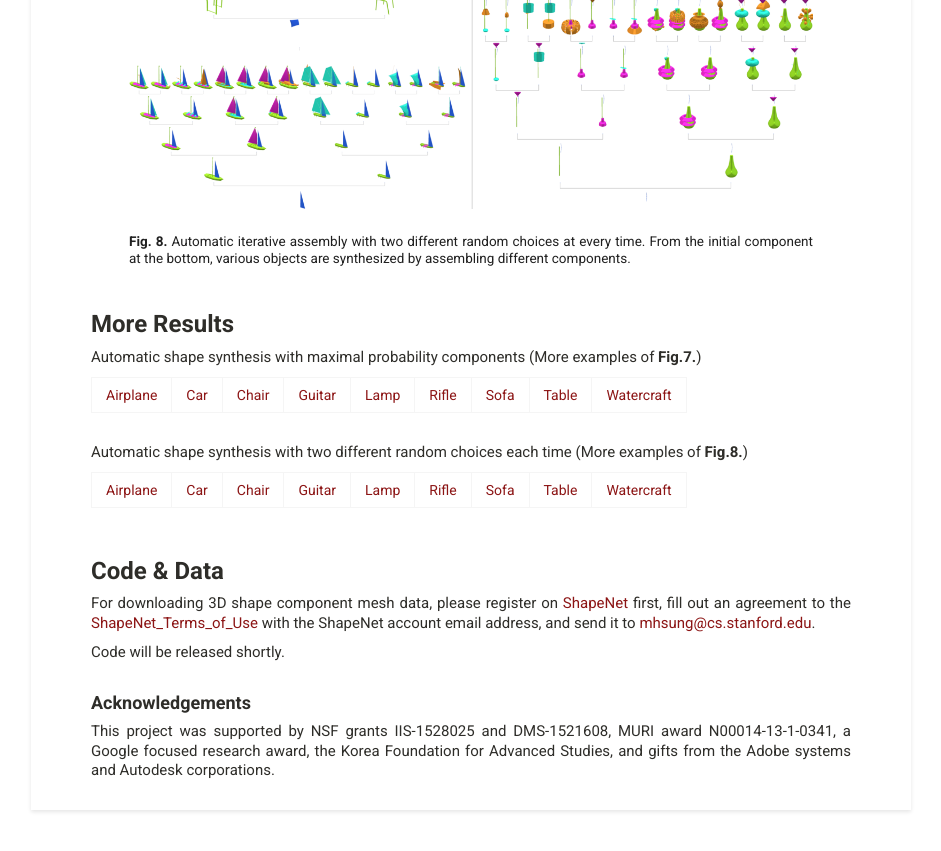
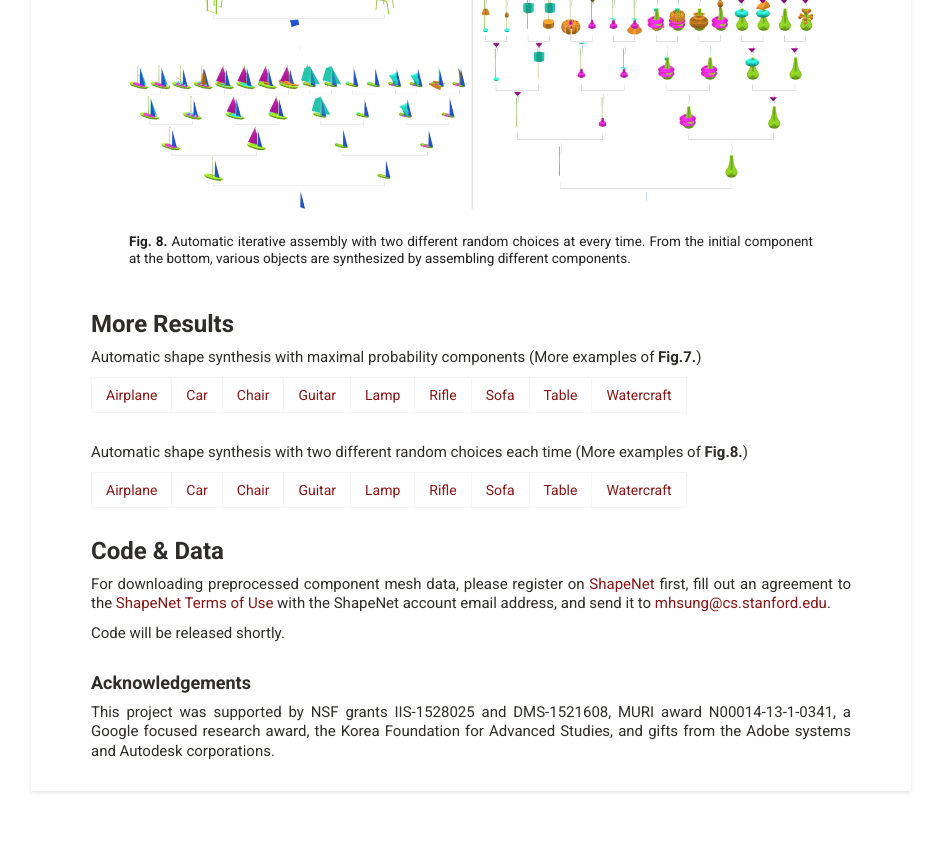
Before and after one commit to mhsung/mhsung.github.io, a Jekyll site: the page built from _posts/2017-08-19-component-assembly.md, in a window 1280 px wide and 900 px high, scrolled down 2806 px. Shown: the top 851 px of the window, without its empty margins (169-1110 px from the left). Built offline with Jekyll 4.4.1, drawn with Linux system fonts in a browser that asks for light colours; our own code applies the rules of GitHub Pages for plain Markdown files.

Commit message:
Added ComplementMe data download.

```diff
--- a/_posts/2017-08-19-component-assembly.md
+++ b/_posts/2017-08-19-component-assembly.md
@@ -86,10 +86,8 @@
 
 | <a href="https://shapenet.cs.stanford.edu/media/minhyuk/ComplementMe/images/assembly_bin_tree/Airplane/index.html" target="_blank">Airplane</a> | <a href="https://shapenet.cs.stanford.edu/media/minhyuk/ComplementMe/images/assembly_bin_tree/Car/index.html" target="_blank">Car</a> | <a href="https://shapenet.cs.stanford.edu/media/minhyuk/ComplementMe/images/assembly_bin_tree/Chair/index.html" target="_blank">Chair</a> |<a href="https://shapenet.cs.stanford.edu/media/minhyuk/ComplementMe/images/assembly_bin_tree/Guitar/index.html" target="_blank">Guitar</a> | <a href="https://shapenet.cs.stanford.edu/media/minhyuk/ComplementMe/images/assembly_bin_tree/Lamp/index.html" target="_blank">Lamp</a> | <a href="https://shapenet.cs.stanford.edu/media/minhyuk/ComplementMe/images/assembly_bin_tree/Rifle/index.html" target="_blank">Rifle</a> | <a href="https://shapenet.cs.stanford.edu/media/minhyuk/ComplementMe/images/assembly_bin_tree/Sofa/index.html" target="_blank">Sofa</a> | <a href="https://shapenet.cs.stanford.edu/media/minhyuk/ComplementMe/images/assembly_bin_tree/Table/index.html" target="_blank">Table</a> | <a href="https://shapenet.cs.stanford.edu/media/minhyuk/ComplementMe/images/assembly_bin_tree/Watercraft/index.html" target="_blank">Watercraft</a> |
 
-<br>
-
 ### Code & Data
-For downloading 3D shape component mesh data, please register on <a href="https://www.shapenet.org/" target="_blank">ShapeNet</a> first, fill out an agreement to the [ShapeNet_Terms_of_Use]({{site.baseurl}}/assets/misc/ShapeNet_Terms_of_Use.pdf){:target="_blank"} with the ShapeNet account email address, and send it to <a href="mailto:mhsung@cs.stanford.edu">mhsung@cs.stanford.edu</a>.
+For downloading preprocessed component mesh data, please register on <a href="https://www.shapenet.org/" target="_blank">ShapeNet</a> first, fill out an agreement to the [ShapeNet Terms of Use]({{site.baseurl}}/assets/misc/ShapeNet_Terms_of_Use.pdf){:target="_blank"} with the ShapeNet account email address, and send it to <a href="mailto:mhsung@cs.stanford.edu">mhsung@cs.stanford.edu</a>.
 
 Code will be released shortly.
 
```
